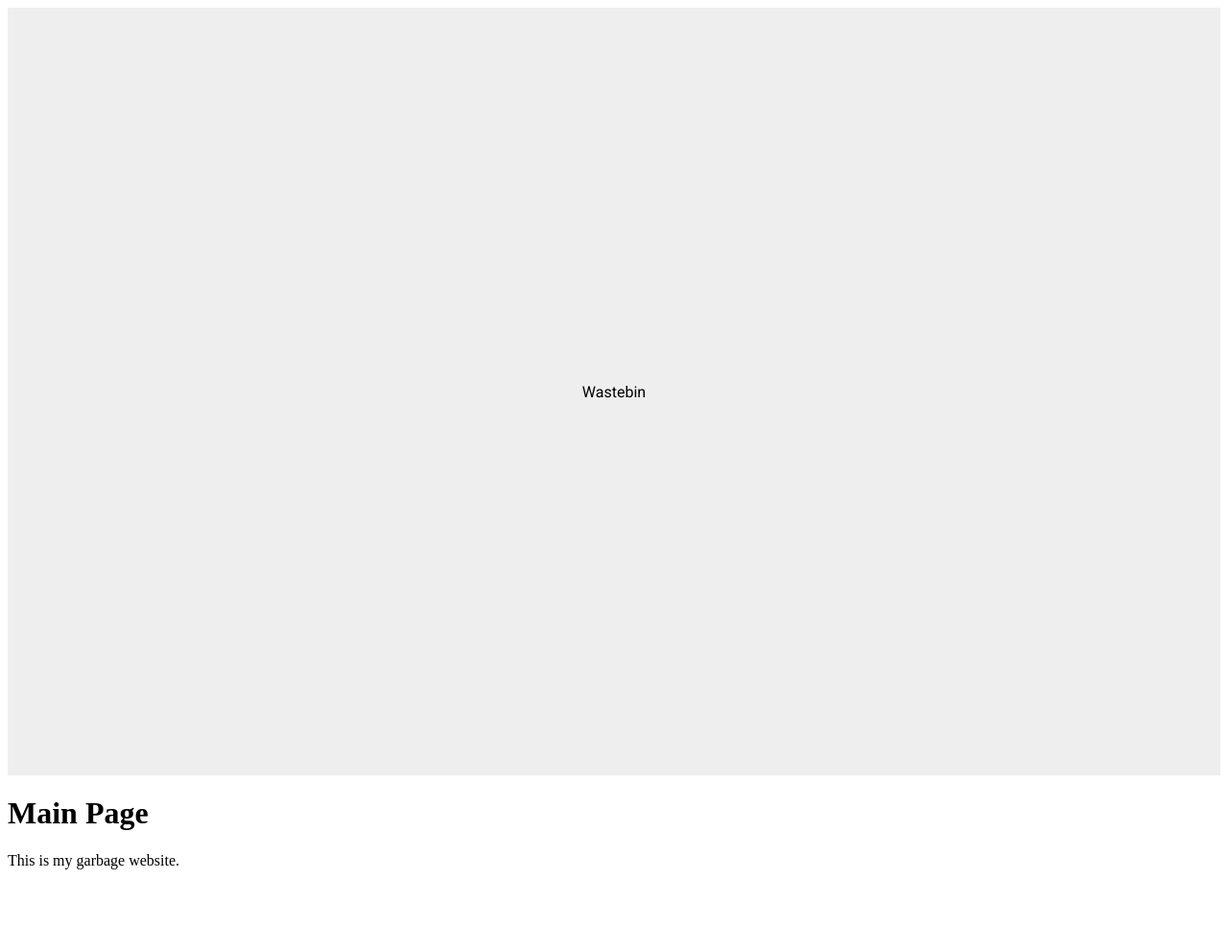
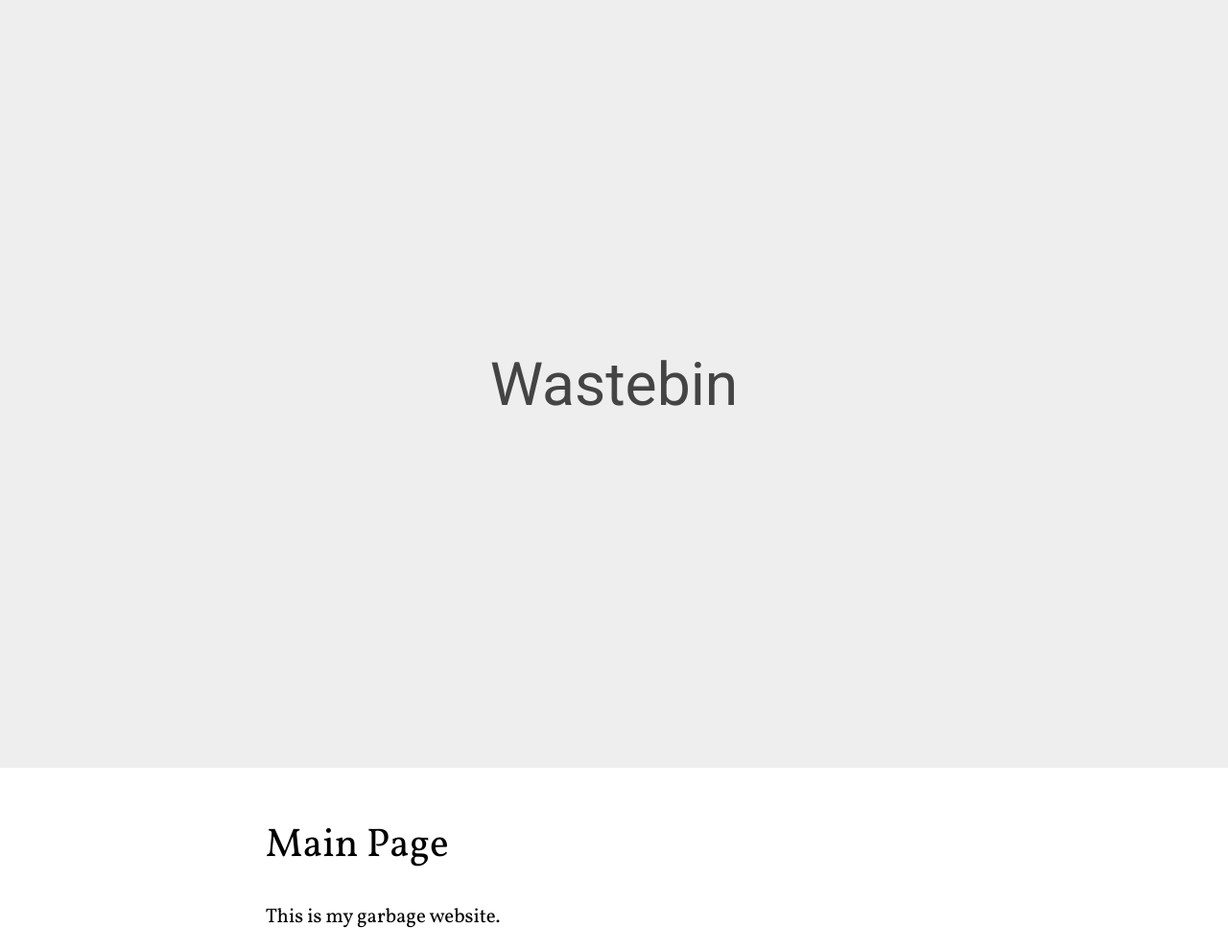
Before and after one commit to wastebin/wastebin.github.io, a plain HTML site: page index.html in a window 1280 px wide. Shown: the whole page at 96% size. Before the commit the page ends 922 px from the top, so only its background shows below. Drawn offline with Linux system fonts and the light colour scheme.

Commit message:
Update style.css

```diff
--- a/style.css
+++ b/style.css
@@ -1,17 +1,61 @@
-body {
-  font-family: "Linux Libertine";
+body * {
+  box-sizing: border-box;
+  margin: 0;
+}
+body * + * {
+  margin-top: 1.5em;
 }
 
+body {
+  margin: 0;
+  font-size: 1.3em;
+  font-family: Vollkorn;
+}
+h1, h2, h3, h4, h5, h6 {
+  font-weight: normal;
+}
+p {
+  text-align: justify;
+}
+p + p {
+  margin-top: 0;
+  text-indent: 2em;
+}
+
+.center {
+  position: absolute;
+  top: 50%;
+  left: 50%;
+  transform: translate(-50%, -50%);
+}
+
+.bar {
+  position: fixed;
+  top: 0;
+  margin: 0;
+  z-index: 2;
+  width: 100%;
+  height: 4em;
+  padding: 1em;
+}
 .top {
+  margin: 0;
   width: 100%;
   height: 100vh;
   background: #EEE;
   position: relative;
+  padding: 0;
 }
 .name {
-  position: absolute;
-  top: 50%;
-  left: 50%;
-  transform: translate(-50%, -50%);
   font-family: Roboto;
+  color: #444;
 }
+.top .name {
+  font-size: 3em;
+}
+.main {
+  width: 60%;
+  padding: 1em;
+  margin-left: auto;
+  margin-right: auto;
+}
```
